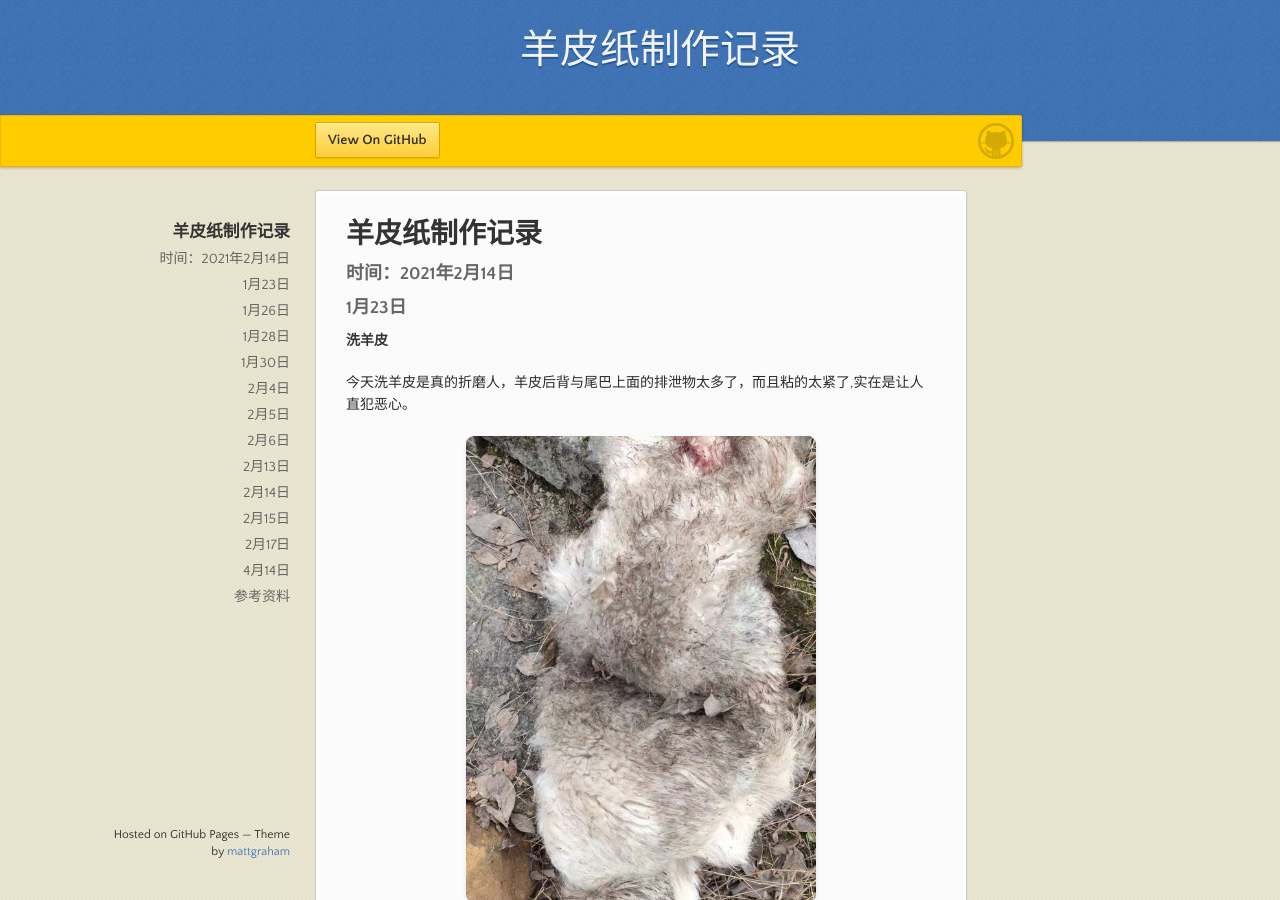
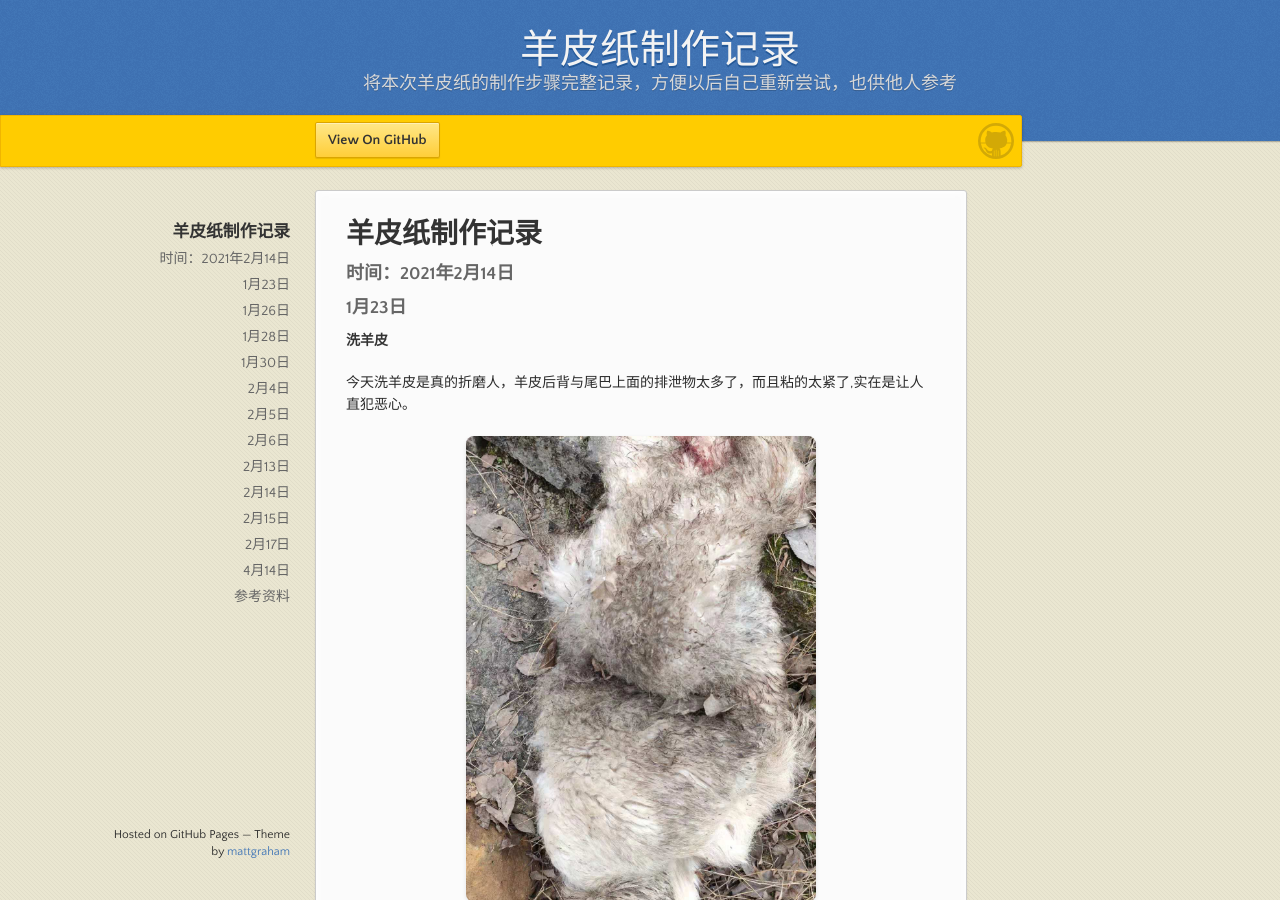
Before and after one commit to du-xiang/du-xiang.github.io, a Jekyll site: the page built from _posts/2021-02-14-record_of_parchment_making.md, in a window 1280 px wide and 900 px high. Built offline with Jekyll 4.4.1, drawn with Linux system fonts in a browser that asks for light colours; our own code applies the rules of GitHub Pages for plain Markdown files; the repository's description, which GitHub fills in, is left out.

Commit message:
更新：内容修改

```diff
--- a/_posts/2021-02-14-record_of_parchment_making.md
+++ b/_posts/2021-02-14-record_of_parchment_making.md
@@ -1,5 +1,6 @@
 ---
-title: 羊皮纸制作记录
+title: "羊皮纸制作记录"
+description: "将本次羊皮纸的制作步骤完整记录，方便以后自己重新尝试，也供他人参考"
 categories: [生活]
 ---
 
```
